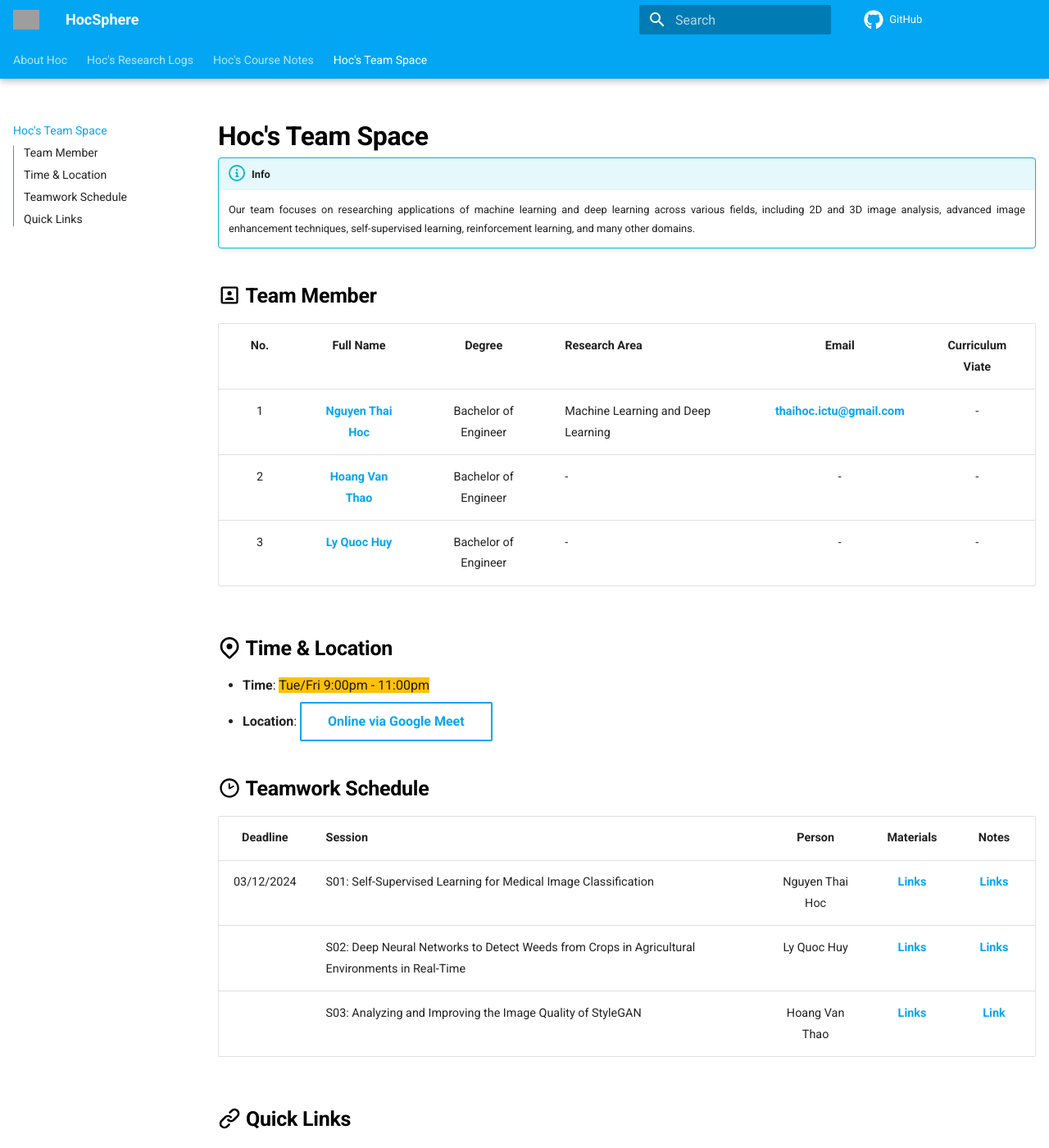
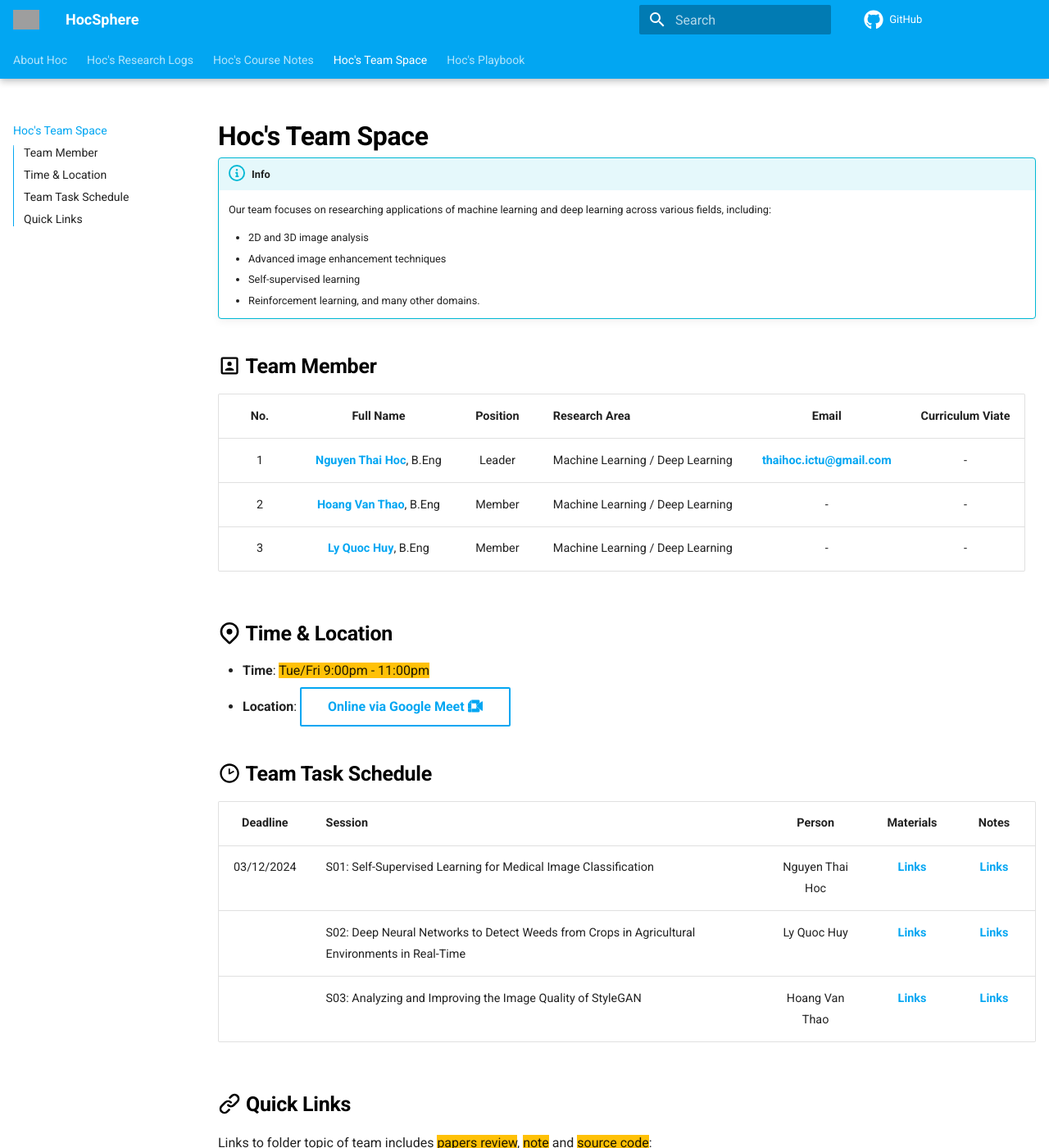
Before and after one commit to nthaihoc/hoc-sphere, an MkDocs documentation site: the page built from docs/team-space/index.md, in a window 1280 px wide and 1400 px high. Shown: the whole window at 82% size. Built offline with MkDocs 1.6.1 and Material for MkDocs 9.7.7, drawn with Linux system fonts in a browser that asks for light colours; emoji names are drawn with the system emoji font; comment, search, counter and statistics services are not loaded; grey boxes are pictures that could not be loaded.

Commit message:
updating hocsphere

```diff
--- a/docs/team-space/index.md
+++ b/docs/team-space/index.md
@@ -1,36 +1,42 @@
 !!! info
 
-    Our team focuses on researching applications of machine learning and deep learning across various fields, including 2D and 3D image analysis, advanced image enhancement techniques, self-supervised learning, reinforcement learning, and many other domains.
+    Our team focuses on researching applications of machine learning and deep learning across various fields, including:
+
+    - 2D and 3D image analysis
+    - Advanced image enhancement techniques
+    - Self-supervised learning
+    - Reinforcement learning, and many other domains.
 
 
 ## :material-account-box-outline: Team Member
 
-| No. | Full Name | Degree | Research Area | Email | Curriculum Viate |
+| No. | Full Name | Position | Research Area | Email | Curriculum Viate |
 | :-: | :-------: | :----: | :------------ | :---: | :--------------: |
-| 1 | [**Nguyen Thai Hoc**](https://nthaihoc.github.io/about-me) | Bachelor of Engineer | Machine Learning and Deep Learning | [**thaihoc.ictu@gmail.com**](mailto:thaihoc.ictu@gmail.com) | - |
-| 2 | [**Hoang Van Thao**](https://) | Bachelor of Engineer | - | - | - |
-| 3 | [**Ly Quoc Huy**](https://) | Bachelor of Engineer | - | - | - |
+| 1 | [**Nguyen Thai Hoc**](https://nthaihoc.github.io/about-me), B.Eng | Leader | Machine Learning / Deep Learning | [**thaihoc.ictu@gmail.com**](mailto:thaihoc.ictu@gmail.com) | - |
+| 2 | [**Hoang Van Thao**](https://), B.Eng | Member | Machine Learning / Deep Learning | - | - |
+| 3 | [**Ly Quoc Huy**](https://), B.Eng | Member | Machine Learning / Deep Learning | - | - |
 
 
 ## :octicons-location-16: Time & Location
 
 - **Time**: {==Tue/Fri 9:00pm - 11:00pm==}
-- **Location**: [Online via Google Meet](https://meet.google.com/xjs-iaxw-szh){.md-button}
+- **Location**: [Online via Google Meet :simple-googlemeet:](https://meet.google.com/xjs-iaxw-szh){.md-button}
 
 
-## :material-clock-time-two-outline: Teamwork Schedule
+## :material-clock-time-two-outline: Team Task Schedule
 
 | Deadline | Session | Person | Materials | Notes |
 | :------: | :------ | :----: | :-------: | :---: |
 | 03/12/2024 | S01: Self-Supervised Learning for Medical Image Classification | Nguyen Thai Hoc | [**Links**](https://www.researchgate.net/publication/370314151_Self-supervised_learning_for_medical_image_classification_a_systematic_review_and_implementation_guidelines){:target="_blank"} | [**Links**](research-logs/ccr-notes/note01.md){:target="_blank"} |
 | | S02: Deep Neural Networks to Detect Weeds from Crops in Agricultural Environments in Real-Time | Ly Quoc Huy | [**Links**](https://www.mdpi.com/2072-4292/13/21/4486){:target="_blank"} | [**Links**](https://){:target="_blank"} |
-| | S03: Analyzing and Improving the Image Quality of StyleGAN | Hoang Van Thao | [**Links**](https://openaccess.thecvf.com/content_CVPR_2020/papers/Karras_Analyzing_and_Improving_the_Image_Quality_of_StyleGAN_CVPR_2020_paper.pdf){:target="_blank"} | [**Link**](https://){:target="_blank"} |
+| | S03: Analyzing and Improving the Image Quality of StyleGAN | Hoang Van Thao | [**Links**](https://openaccess.thecvf.com/content_CVPR_2020/papers/Karras_Analyzing_and_Improving_the_Image_Quality_of_StyleGAN_CVPR_2020_paper.pdf){:target="_blank"} | [**Links**](https://){:target="_blank"} |
 
 
 ## :octicons-link-16: Quick Links
 
 Links to folder topic of team includes {==papers review==}, {==note==} and {==source code==}:
 
-[Papers Review :newspaper:](https://docs.google.com/spreadsheets/d/1pH1nJ2jGqqDAKIkdOLfEIuYfRgSicy7SzuvceZRbcCY/edit?usp=sharing){.md-button} [Notes :notebook:](https://drive.google.com/drive/folders/1vR2IlWZfA0W5aziqopLt3aot0Wl2Mff0?usp=sharing){.md-button} [Code :octicons-code-16:](https://drive.google.com/drive/folders/1TfRpb-6Qllysgm8ukw823lOTjxynkunq?usp=sharing){.md-button}
+[Papers Review :paperclips:](https://docs.google.com/spreadsheets/d/1pH1nJ2jGqqDAKIkdOLfEIuYfRgSicy7SzuvceZRbcCY/edit?usp=sharing){.md-button} [Notes :material-file-document-outline:](https://drive.google.com/drive/folders/1vR2IlWZfA0W5aziqopLt3aot0Wl2Mff0?usp=sharing){.md-button} [Code :octicons-code-16:](https://drive.google.com/drive/folders/1TfRpb-6Qllysgm8ukw823lOTjxynkunq?usp=sharing){.md-button}
 
+---
 <br>
--- a/mkdocs.yml
+++ b/mkdocs.yml
@@ -1,6 +1,7 @@
 site_name: HocSphere
 
 theme:
+  favicon: assets/eagle.png
   palette:
     primary: light blue
     accent: red
@@ -72,6 +73,8 @@
     - Machine Learning Course: course-notes/machine-learning-course.md
     - Deep Learning Course: course-notes/deep-learning-course.md
   - Hoc's Team Space: team-space/index.md
+  - Hoc's Playbook:
+    - playbook/index.md
     #- Datasets: paper-review.md
     #- Project:
     #- Project Team Matching: project-team-matching.md
```
Also changed, not shown: docs/course-notes/machine-learning-course.md (+3 -3 lines), docs/playbook/index.md (added, +5 -0 lines), docs/research-logs/cervical-cancer-research.md (+21 -15 lines), docs/research-logs/index.md (+23 -0 lines).
